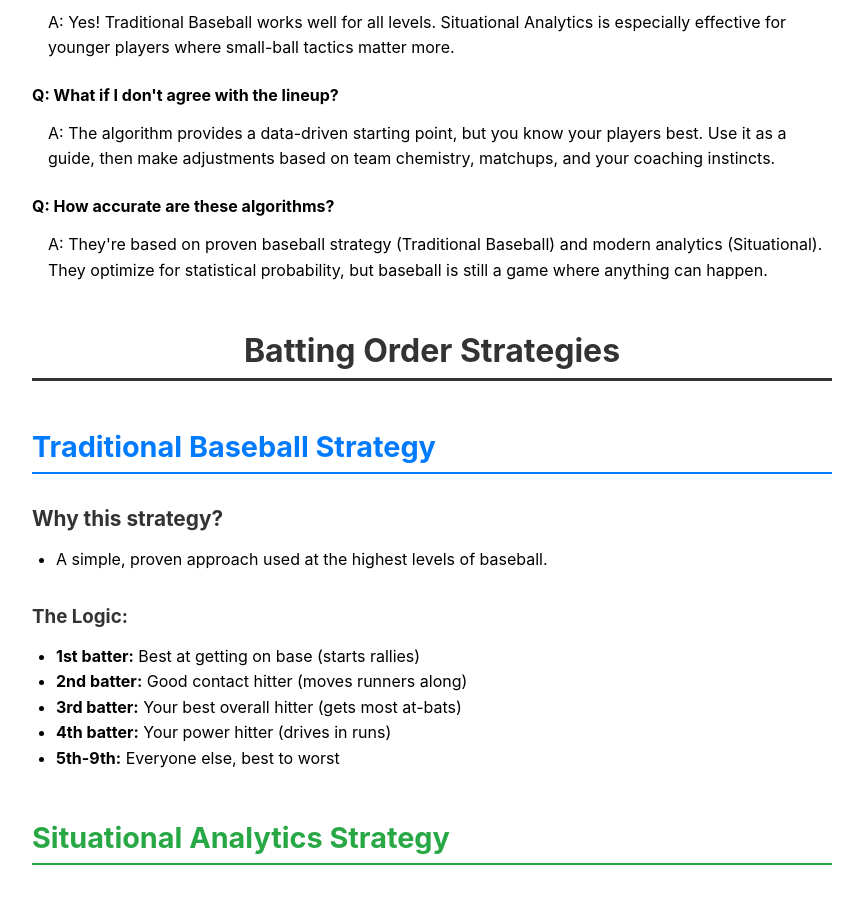
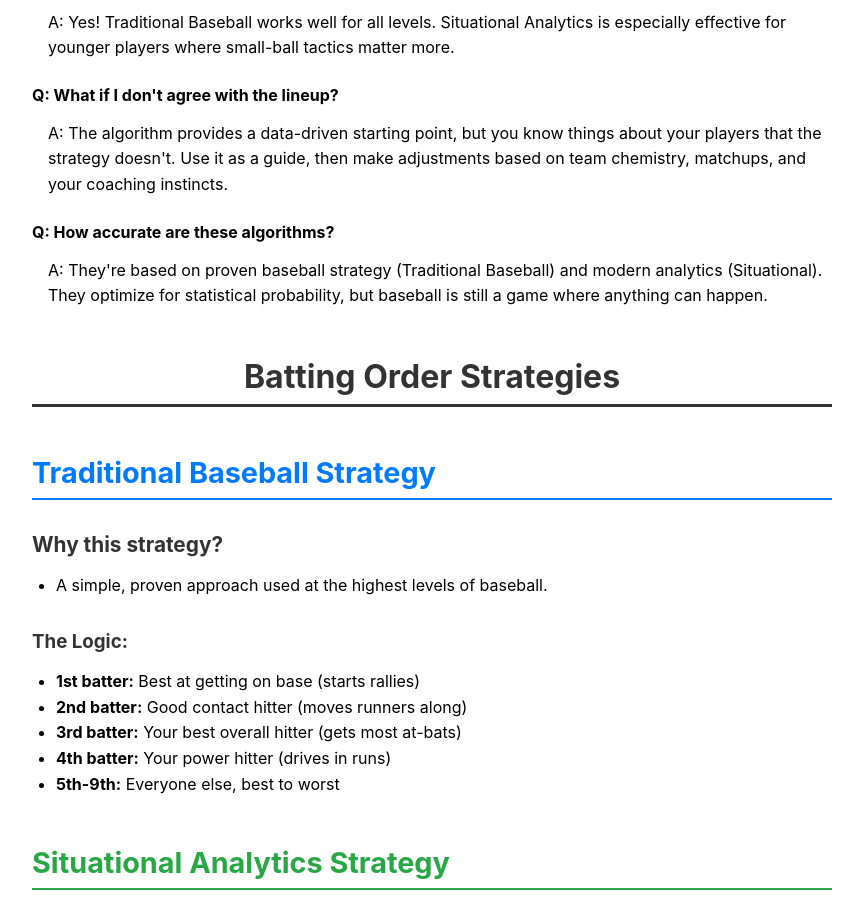
Before and after one commit to jackofearth/jacks-daseball-dashboard, a React (Create React App) app: page /help in a window 1280 px wide. Shown: the part 2080-2978 px from the top of the page, without its empty margins (208-1071 px from the left). Built offline with nearby package versions, Linux system fonts and the light colour scheme.

Commit message:
Update help page FAQ text
Change 'but you know your players best' to 'but you know things about your players that the strategy doesn't' for better clarity

```diff
--- a/src/HelpPage.tsx
+++ b/src/HelpPage.tsx
@@ -193,7 +193,7 @@ const HelpPage: React.FC = () => {
           <div style={{ marginBottom: '1.5rem' }}>
             <p style={{ marginBottom: '0.5rem', fontWeight: 'bold' }}>Q: What if I don't agree with the lineup?</p>
             <p style={{ marginBottom: '1rem', paddingLeft: '1rem', lineHeight: '1.6' }}>
-              A: The algorithm provides a data-driven starting point, but you know your players best. Use it as a guide, then make adjustments based on team chemistry, matchups, and your coaching instincts.
+              A: The algorithm provides a data-driven starting point, but you know things about your players that the strategy doesn't. Use it as a guide, then make adjustments based on team chemistry, matchups, and your coaching instincts.
             </p>
           </div>
 
```
